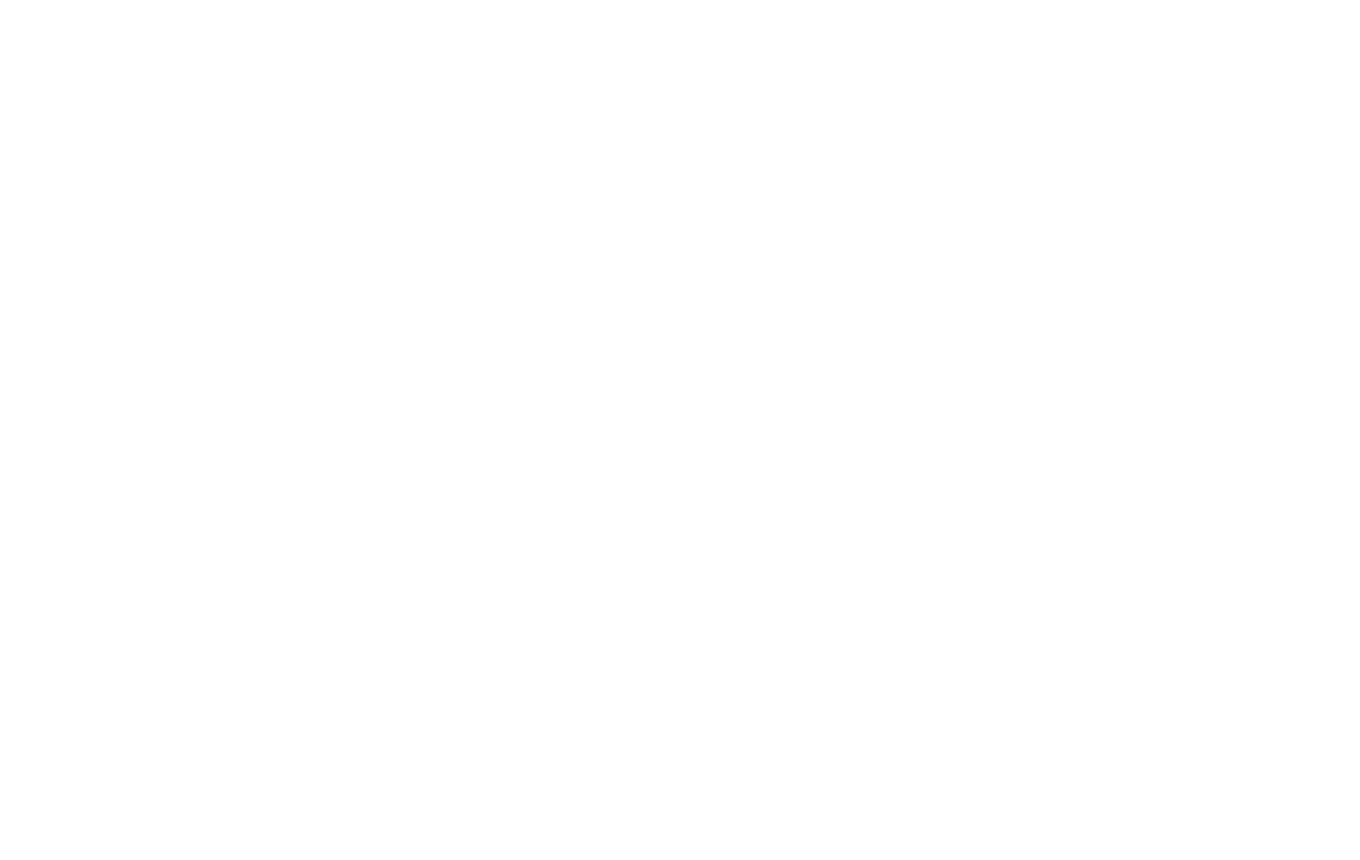
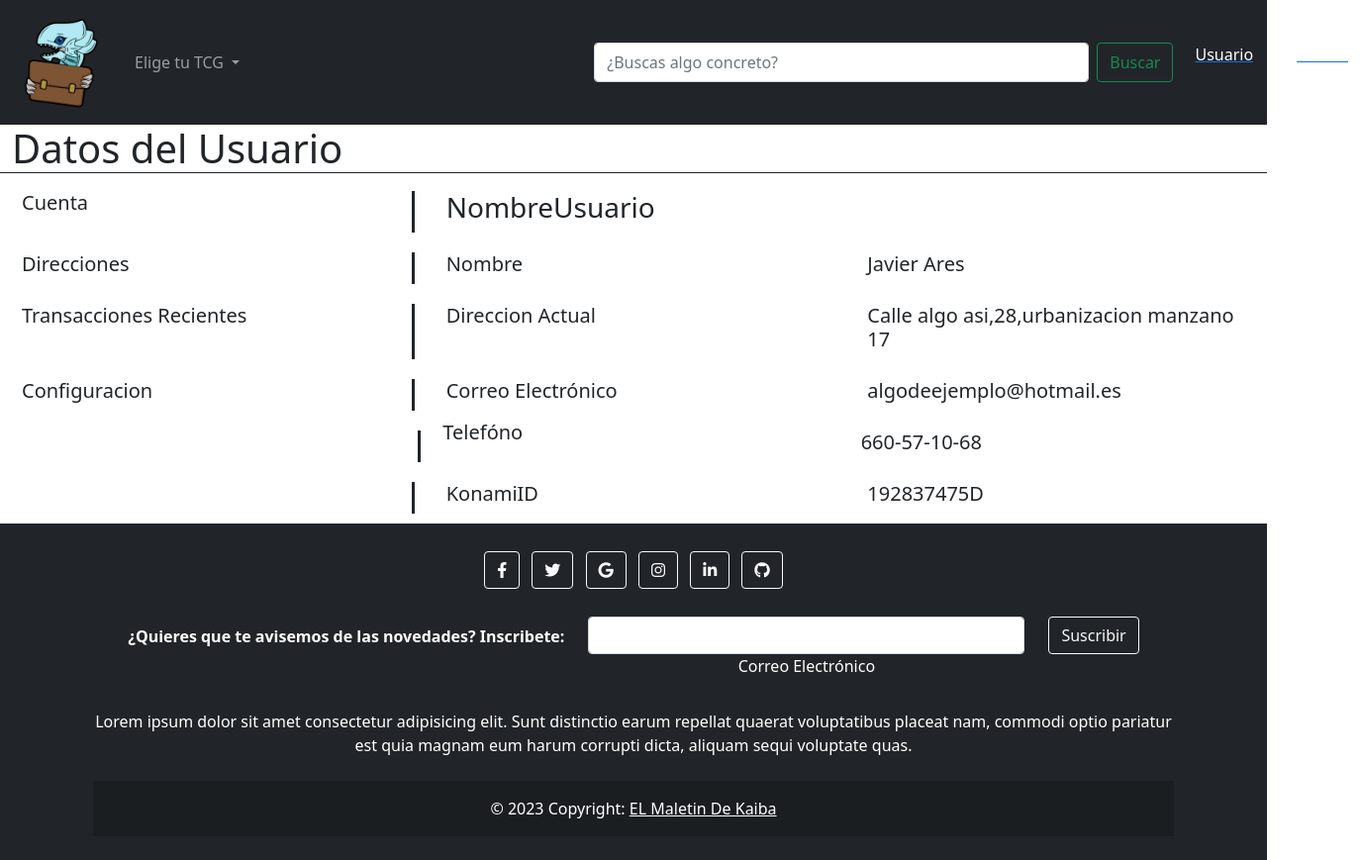
Before and after one commit to JaviAres/bootstrap_project, a plain HTML site: page html/user.html in a window 1280 px wide. Shown: the whole page at 99% size, 1374 px wide, since content can reach past the window. Before the commit the page ends 800 px from the top, so only its background shows below. Drawn offline with Linux system fonts and the light colour scheme.

Commit message:
User pager added

```diff
--- a/css/styles.css
+++ b/css/styles.css
@@ -83,4 +83,9 @@
 #boton-reserva{
     margin-left: 50px;
     margin-bottom: 10px;
+    background-color:#6e3dcf
 }
+
+#dato-usuario{
+    margin: 10px;
+}
--- a/html/user.html
+++ b/html/user.html
@@ -0,0 +1,189 @@
+<!doctype html>
+<html lang="en">
+
+<head>
+  <title>El maletín de Kaiba</title>
+  <!-- Etiquetas Meta -->
+  <meta charset="utf-8">
+  <meta name="viewport" content="width=device-width, initial-scale=1, shrink-to-fit=no">
+  <link rel="shortcut icon" href="../images/icono-tienda.ico" type="image/x-icon">
+  <!-- Bootstrap CSS v5.2.1 -->
+  <link href="../css/bootstrap.min.css" rel="stylesheet">
+  <link rel="stylesheet" href="../css/styles.css">
+  <link rel="stylesheet" href="https://cdnjs.cloudflare.com/ajax/libs/font-awesome/6.2.1/css/all.min.css">
+
+</head>
+
+<body>
+  <header>
+    <header>
+        <nav class="navbar navbar-expand-lg navbar-dark bg-dark">
+            <div class="container-fluid">
+              <a class="navbar-brand" href="../index.html"><img src="../images/logo-tienda.png" alt="Logo Tienda" id="logo"></a>
+              <div class="collapse navbar-collapse" id="navbarSupportedContent">
+                <ul class="navbar-nav me-auto mb-2 mb-lg-0">
+                  <li class="nav-item dropdown">
+                    <a class="nav-link dropdown-toggle" href="#" id="navbarDropdown" role="button" data-bs-toggle="dropdown" aria-expanded="false">
+                          Elige tu TCG
+                    </a>
+                    <ul class="dropdown-menu" aria-labelledby="navbarDropdown">
+                      <li><a class="dropdown-item" href="#">Yu-Gi-Oh</a></li>
+                      <li><a class="dropdown-item" href="#">Digimon TCG</a></li>
+                    </ul>
+                  </li>
+                <form class="d-flex">
+                  <input class="form-control me-2" type="search" placeholder="¿Buscas algo concreto?" aria-label="Search" style="margin-left:350px; width:500px">
+                  <button class="btn btn-outline-success" type="submit">Buscar</button>
+                </form>
+              </div>
+              <div class="row" style="margin: 10px;">
+                <a href="html/user.html"><p style="color: white;">Usuario</p></a>
+              </div>
+              <div class="row" style="margin: 10px;">
+                <a href="html/cart.html">
+                <p style="color:white">
+                  Carrito
+                </p>
+                </a>
+              </div>
+            </div>
+          </nav>
+      </header>
+  </header>
+  <main>
+    <div class="container-fluid">
+        <div class="row"><h1 class="border-bottom border-dark">Datos del Usuario</h1>
+
+        </div> <div class="row">
+                    <div class="col" style="border-right:solid" id="dato-usuario">
+                        <h5>Cuenta</h5>
+                    </div>
+                    <div class="col" id="dato-usuario">
+                        <h3>NombreUsuario</h3>
+                    </div>
+                    <div class="col" id="dato-usuario">
+                    </div>
+                 </div>
+                <div class="row">
+                    <div class="col" id="dato-usuario" style="border-right:solid">
+                    <h5>Direcciones</h5>
+                    </div>
+                    <div class="col" id="dato-usuario">
+                        <h5>Nombre</h5>
+                   </div>
+                   <div class="col" id="dato-usuario">
+                       <h5>Javier Ares</h5>
+                   </div>
+                </div>
+                <div class="row">
+                    <div class="col" id="dato-usuario" style="border-right:solid">
+                    <h5>Transacciones Recientes</h5>
+                    </div>
+                    <div class="col" id="dato-usuario">
+                         <h5>Direccion Actual</h5>
+                    </div>
+                    <div class="col" id="dato-usuario">
+                        <h5>Calle algo asi,28,urbanizacion manzano 17</h5>
+                    </div>
+                </div>
+                 <div class="row">
+                    <div class="col" id="dato-usuario" style="border-right:solid">
+                    <h5>Configuracion</h5>
+                    </div>
+                    <div class="col" id="dato-usuario">
+                        <h5>Correo Electrónico</h5>
+                   </div>
+                   <div class="col" id="dato-usuario">
+                       <h5>algodeejemplo@hotmail.es</h5>
+                   </div>
+                </div>
+                <div class="row">
+                    <div class="col" id="dato-usuario" style="border-right:solid">
+                    </div>
+                    <div class="col" v>
+                        <h5>Telefóno</h5>
+                   </div>
+                   <div class="col" id="dato-usuario">
+                       <h5>660-57-10-68</h5>
+                   </div>
+                </div>
+                <div class="row">
+                    <div class="col" id="dato-usuario" style="border-right:solid">
+                    </div>
+                    <div class="col" id="dato-usuario">
+                        <h5>KonamiID</h5>
+                   </div>
+                   <div class="col" id="dato-usuario">
+                       <h5>192837475D</h5>
+                   </div>
+                </div>
+    </div>
+  </main>
+    <footer class="bg-dark text-center text-white">
+        <div class="container p-4">
+          <section class="mb-4">
+            <!-- Facebook -->
+            <a class="btn btn-outline-light btn-floating m-1" href="#!" role="button"
+              ><i class="fab fa-facebook-f"></i>
+            </a>
+            <!-- Twitter -->
+            <a class="btn btn-outline-light btn-floating m-1" href="#!" role="button"
+              ><i class="fab fa-twitter"></i>
+            </a>
+            <!-- Google -->
+            <a class="btn btn-outline-light btn-floating m-1" href="#!" role="button"
+              ><i class="fab fa-google"></i>
+            </a>
+            <!-- Instagram -->
+            <a class="btn btn-outline-light btn-floating m-1" href="#!" role="button"
+              ><i class="fab fa-instagram"></i>
+            </a>
+            <!-- Linkedin -->
+            <a class="btn btn-outline-light btn-floating m-1" href="#!" role="button"
+              ><i class="fab fa-linkedin-in"></i>
+            </a>
+            <!-- Github -->
+            <a class="btn btn-outline-light btn-floating m-1" href="https://github.com/JaviAres" role="button">
+              <i class="fab fa-github"></i>
+            </a>
+          </section>
+          <section class="">
+            <form action="">
+              <div class="row d-flex justify-content-center">
+                <div class="col-auto">
+                  <p class="pt-2">
+                    <strong>¿Quieres que te avisemos de las novedades? Inscribete:</strong>
+                  </p>
+                </div>
+                <div class="col-md-5 col-12">
+                  <div class="form-outline form-white mb-4">
+                    <input type="email" id="form5Example21" class="form-control" />
+                    <label class="form-label" for="form5Example21">Correo Electrónico</label>
+                  </div>
+                </div>
+                <div class="col-auto">
+                  <button type="submit" class="btn btn-outline-light mb-4">
+                    Suscribir
+                  </button>
+                </div>
+              </div>
+            </form>
+          </section>
+          <section class="mb-4">
+            <p>
+              Lorem ipsum dolor sit amet consectetur adipisicing elit. Sunt distinctio earum
+              repellat quaerat voluptatibus placeat nam, commodi optio pariatur est quia magnam
+              eum harum corrupti dicta, aliquam sequi voluptate quas.
+            </p>
+          </section>
+        <div class="text-center p-3" style="background-color: rgba(0, 0, 0, 0.2);">
+          © 2023 Copyright:
+          <a class="text-white" href="index.html">EL Maletin De Kaiba</a>
+        </div>
+      </footer>
+  <!-- Bootstrap JavaScript Libraries -->
+
+  <script src="../js/bootstrap.min.js">
+  </script>
+</body>
+</html>
```
Also changed, not shown: html/producto.html (+2 -2 lines), index.html (+6 -2 lines).
